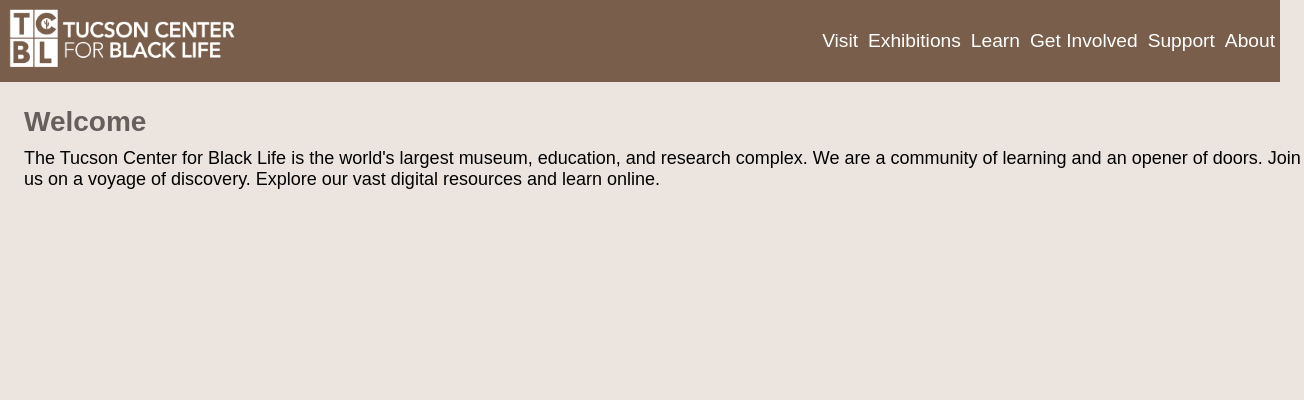
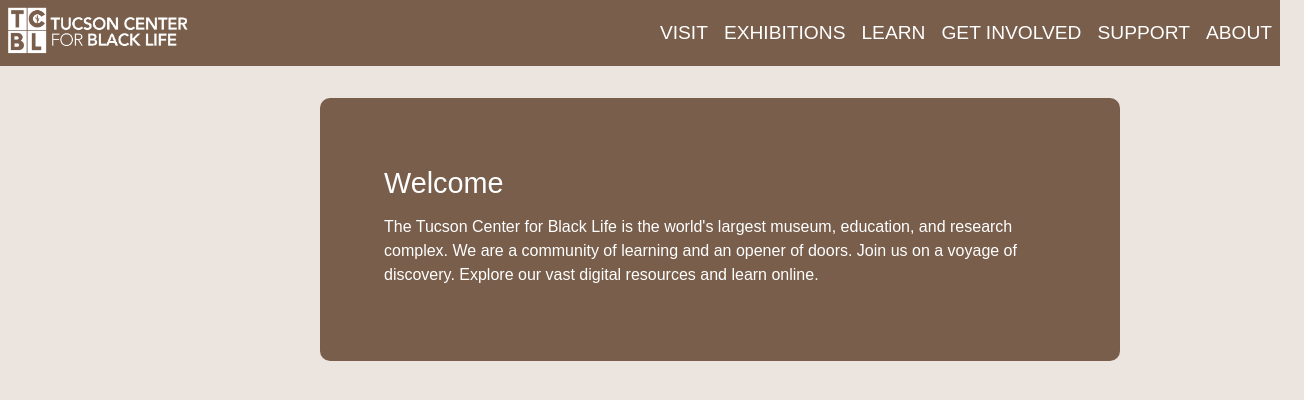
Before and after one commit to jzab-pixel/tcbl, a React app: page / in a window 1280 px wide. Shown: the top 400 px of the page, 1304 px wide, since content can reach past the window. Built offline with nearby package versions, Linux system fonts and the light colour scheme.

Commit message:
did some styling on front end

```diff
--- a/src/components/navbar/navbar.css
+++ b/src/components/navbar/navbar.css
@@ -1,6 +1,6 @@
 .logo-image {
 
-    width: 15rem;
+    width: 12rem;
     height: auto;
   }
 
@@ -13,8 +13,10 @@
   }
 
   .nav-link {
-    font-size: 20px;
-    margin: 5px;
+    font-size: 1.4rem;
+    font-weight: 500;
+    margin-left: 0.5rem;
+    margin-right: 0.5rem;
     color: white;
     text-decoration: none;
     font-size: 1.2rem;
--- a/src/components/navbar/navbar.js
+++ b/src/components/navbar/navbar.js
@@ -22,22 +22,22 @@ function NavigationBar() {
         </Navbar.Brand>
         <Nav className="ml-auto">
           <Nav.Link as={Link} to="/Visit" className="nav-link">
-            Visit
+            VISIT
           </Nav.Link>
           <Nav.Link as={Link} to="/MuseumGallery" className="nav-link">
-            Exhibitions
+            EXHIBITIONS
           </Nav.Link>
           <Nav.Link as={Link} to="/Learn" className="nav-link">
-            Learn
+            LEARN
           </Nav.Link>
           <Nav.Link as={Link} to="/GetInvolved" className="nav-link">
-            Get Involved
+            GET INVOLVED
           </Nav.Link>
           <Nav.Link as={Link} to="/Support" className="nav-link">
-            Support
+            SUPPORT
           </Nav.Link>
           <Nav.Link as={Link} to="/About" className="nav-link">
-            About
+            ABOUT
           </Nav.Link>
         </Nav>
       </Container>
--- a/src/pages/exhibitions/exhibitions.css
+++ b/src/pages/exhibitions/exhibitions.css
@@ -59,7 +59,8 @@ body {
   .gallery {
     display: flex;
     flex-wrap: wrap;
-    justify-content: space-around;
+    justify-content: left;
+    gap: 0.5%;
   }
 
   .card {
--- a/src/pages/homepage/homepage.js
+++ b/src/pages/homepage/homepage.js
@@ -7,9 +7,9 @@ function Homepage() {
 
   return (
     <div className="homepageContainer">
-     <div className="visit-visitSection">
-        <div className="visit-visitSectionTitle">Welcome</div>
-        <div className="visit-visitSectionText">
+     <div className="visit-visitSection"  id="welcomeBox">
+        <div className="visit-visitSectionTitle"style={{color:"#fff"}}>Welcome</div>
+        <div className="visit-visitSectionText"style={{color:"#fff"}}>
         The Tucson Center for Black Life is the world's largest museum, education, and research complex. We are a community of learning and an opener of doors. Join us on a voyage of discovery. Explore our vast digital resources and learn online.
         </div>
       </div>
--- a/src/pages/visit/visit.css
+++ b/src/pages/visit/visit.css
@@ -1,22 +1,41 @@
 .visit-visitSection {
     background-color: #ebe4df;
+    /*width: 42rem;*/
     width: 100%;
-    margin: 3vh;
+    /*margin-left: 0 !important;*/
     font-family: "Chirp-regular", sans-serif;
-    font-size: 18px;
-    border-radius: 8px;
+    /*margin-left: 20rem;
+    padding-left: 4rem;
+    padding-right: 4rem;*/
+    border-radius: 10px;
+    display: flex;
+    flex-direction: column;
+    align-items: left;
+    justify-content: center;
+
+  }
+  #welcomeBox
+  {
+    width: 42rem !important;
+    margin-left: 20rem !important;
+    line-height: 1.5;
+    padding:4rem;
+    background-color: #785e4b;
+    margin-top: 2rem;
+    color: #fff !important;
   }
 
+
   .visit-visitSectionTitle {
-    font-weight: bold;
-    font-size: 28px;
-    margin: 10px 0;
-    color: #65605d;
+    font-size: 1.8rem;
+    color: #000000;
+
   }
 
   .visit-visitSectionText {
     margin: 10px 0;
-    color: black;
+    color: #000000;
+
   }
 
   /* Additional styling for a clean and modern look */
```
